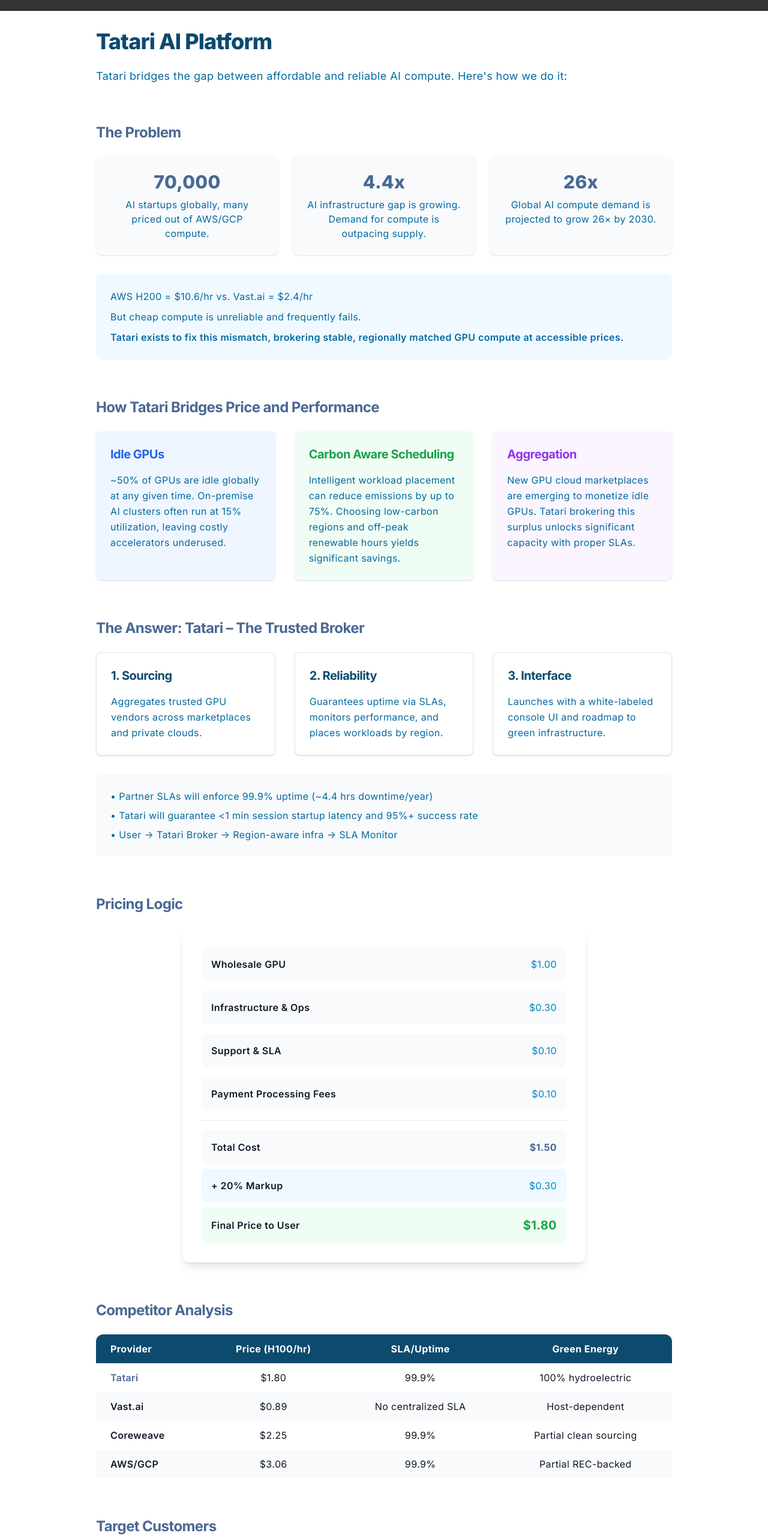
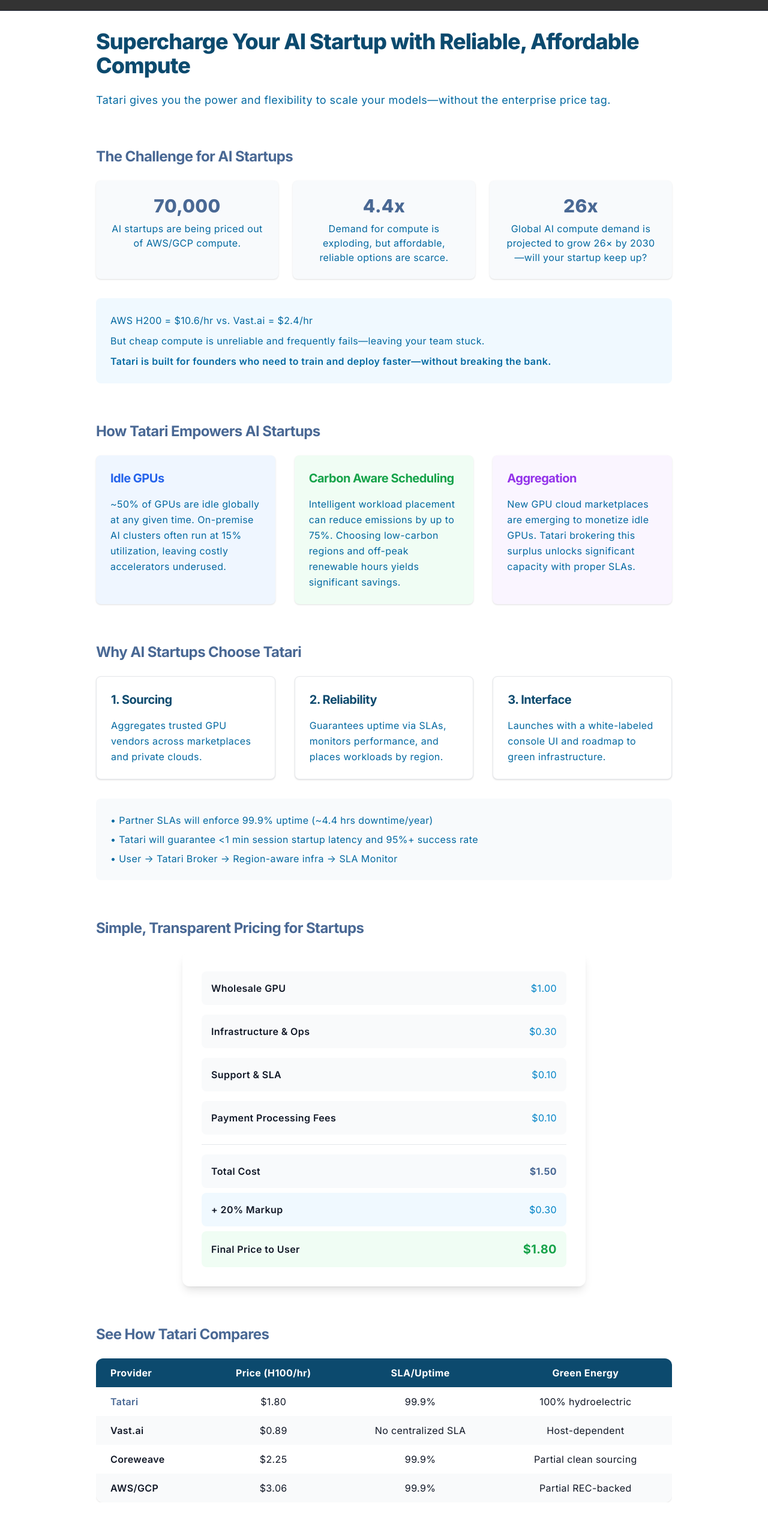
Before and after one commit to Andopher/TatariSystems, a React (Vite) app in the folder frontend/: page /ai-platform in a window 1280 px wide. Shown: the part 47-2607 px from the top of the page at 60% size. Built offline with nearby package versions, Linux system fonts and the light colour scheme.

Commit message:
content update

```diff
--- a/frontend/src/components/Footer.tsx
+++ b/frontend/src/components/Footer.tsx
@@ -69,7 +69,7 @@
     {
       icon: MapPin,
       label: 'Headquarters',
-      value: 'San Francisco, CA',
+      value: 'Boston, MA',
       href: '#'
     }
   ]
--- a/frontend/src/pages/AIPlatform.tsx
+++ b/frontend/src/pages/AIPlatform.tsx
@@ -7,35 +7,35 @@
     <Navbar />
     <div className="pt-24 pb-16 px-4 sm:px-6 lg:px-8 max-w-5xl mx-auto">
       <motion.section initial={{ opacity: 0, y: 30 }} whileInView={{ opacity: 1, y: 0 }} transition={{ duration: 0.7 }} viewport={{ once: true }} className="mb-16">
-        <h1 className="text-4xl font-extrabold text-secondary-900 mb-6">Tatari AI Platform</h1>
-        <p className="text-lg text-secondary-700 mb-8">Tatari bridges the gap between affordable and reliable AI compute. Here's how we do it:</p>
+        <h1 className="text-4xl font-extrabold text-secondary-900 mb-6">Supercharge Your AI Startup with Reliable, Affordable Compute</h1>
+        <p className="text-lg text-secondary-700 mb-8">Tatari gives you the power and flexibility to scale your models—without the enterprise price tag.</p>
       </motion.section>
 
       <motion.section initial={{ opacity: 0, y: 30 }} whileInView={{ opacity: 1, y: 0 }} transition={{ duration: 0.7, delay: 0.1 }} viewport={{ once: true }} className="mb-16">
-        <h2 className="text-2xl font-bold text-primary-600 mb-6">The Problem</h2>
+        <h2 className="text-2xl font-bold text-primary-600 mb-6">The Challenge for AI Startups</h2>
         <div className="grid grid-cols-1 md:grid-cols-3 gap-6 mb-8">
           <div className="bg-primary-50 rounded-lg p-6 shadow text-center">
             <div className="text-3xl font-extrabold text-primary-600 mb-2">70,000</div>
-            <div className="text-secondary-700">AI startups globally, many priced out of AWS/GCP compute.</div>
+            <div className="text-secondary-700">AI startups are being priced out of AWS/GCP compute.</div>
           </div>
           <div className="bg-primary-50 rounded-lg p-6 shadow text-center">
             <div className="text-3xl font-extrabold text-primary-600 mb-2">4.4x</div>
-            <div className="text-secondary-700">AI infrastructure gap is growing. Demand for compute is outpacing supply.</div>
+            <div className="text-secondary-700">Demand for compute is exploding, but affordable, reliable options are scarce.</div>
           </div>
           <div className="bg-primary-50 rounded-lg p-6 shadow text-center">
             <div className="text-3xl font-extrabold text-primary-600 mb-2">26x</div>
-            <div className="text-secondary-700">Global AI compute demand is projected to grow 26× by 2030.</div>
+            <div className="text-secondary-700">Global AI compute demand is projected to grow 26× by 2030—will your startup keep up?</div>
           </div>
         </div>
         <div className="bg-secondary-50 rounded-lg p-6">
           <p className="text-secondary-700 mb-2">AWS H200 = $10.6/hr vs. Vast.ai = $2.4/hr</p>
-          <p className="text-secondary-700 mb-2">But cheap compute is unreliable and frequently fails.</p>
-          <p className="text-secondary-700 font-semibold">Tatari exists to fix this mismatch, brokering stable, regionally matched GPU compute at accessible prices.</p>
+          <p className="text-secondary-700 mb-2">But cheap compute is unreliable and frequently fails—leaving your team stuck.</p>
+          <p className="text-secondary-700 font-semibold">Tatari is built for founders who need to train and deploy faster—without breaking the bank.</p>
         </div>
       </motion.section>
 
       <motion.section initial={{ opacity: 0, y: 30 }} whileInView={{ opacity: 1, y: 0 }} transition={{ duration: 0.7, delay: 0.2 }} viewport={{ once: true }} className="mb-16">
-        <h2 className="text-2xl font-bold text-primary-600 mb-6">How Tatari Bridges Price and Performance</h2>
+        <h2 className="text-2xl font-bold text-primary-600 mb-6">How Tatari Empowers AI Startups</h2>
         <div className="grid grid-cols-1 md:grid-cols-3 gap-8">
           <div className="bg-blue-50 rounded-lg p-6 shadow">
             <h3 className="text-xl font-bold text-blue-600 mb-4">Idle GPUs</h3>
@@ -53,7 +53,7 @@
       </motion.section>
 
       <motion.section initial={{ opacity: 0, y: 30 }} whileInView={{ opacity: 1, y: 0 }} transition={{ duration: 0.7, delay: 0.3 }} viewport={{ once: true }} className="mb-16">
-        <h2 className="text-2xl font-bold text-primary-600 mb-6">The Answer: Tatari – The Trusted Broker</h2>
+        <h2 className="text-2xl font-bold text-primary-600 mb-6">Why AI Startups Choose Tatari</h2>
         <div className="grid grid-cols-1 md:grid-cols-3 gap-8 mb-8">
           <div className="bg-white rounded-lg p-6 shadow border">
             <h3 className="text-xl font-bold text-secondary-900 mb-4">1. Sourcing</h3>
@@ -78,7 +78,7 @@
       </motion.section>
 
       <motion.section initial={{ opacity: 0, y: 30 }} whileInView={{ opacity: 1, y: 0 }} transition={{ duration: 0.7, delay: 0.4 }} viewport={{ once: true }} className="mb-16">
-        <h2 className="text-2xl font-bold text-primary-600 mb-6">Pricing Logic</h2>
+        <h2 className="text-2xl font-bold text-primary-600 mb-6">Simple, Transparent Pricing for Startups</h2>
         <div className="bg-white rounded-xl p-8 shadow-lg max-w-2xl mx-auto">
           <div className="space-y-4">
             <div className="flex justify-between items-center p-4 bg-gray-50 rounded-lg">
@@ -116,7 +116,7 @@
       </motion.section>
 
       <motion.section initial={{ opacity: 0, y: 30 }} whileInView={{ opacity: 1, y: 0 }} transition={{ duration: 0.7, delay: 0.5 }} viewport={{ once: true }} className="mb-16">
-        <h2 className="text-2xl font-bold text-primary-600 mb-6">Competitor Analysis</h2>
+        <h2 className="text-2xl font-bold text-primary-600 mb-6">See How Tatari Compares</h2>
         <div className="overflow-x-auto">
           <table className="w-full bg-white rounded-xl shadow overflow-hidden">
             <thead className="bg-secondary-900 text-white">
@@ -158,7 +158,7 @@
       </motion.section>
 
       <motion.section initial={{ opacity: 0, y: 30 }} whileInView={{ opacity: 1, y: 0 }} transition={{ duration: 0.7, delay: 0.6 }} viewport={{ once: true }} className="mb-16">
-        <h2 className="text-2xl font-bold text-primary-600 mb-6">Target Customers</h2>
+        <h2 className="text-2xl font-bold text-primary-600 mb-6">Built for AI Innovators</h2>
         <div className="grid grid-cols-1 md:grid-cols-2 gap-8">
           <div className="bg-blue-50 rounded-lg p-6 shadow">
             <h3 className="text-xl font-bold text-blue-600 mb-4">AI/ML Startups</h3>
@@ -178,7 +178,7 @@
       </motion.section>
 
       <motion.section initial={{ opacity: 0, y: 30 }} whileInView={{ opacity: 1, y: 0 }} transition={{ duration: 0.7, delay: 0.7 }} viewport={{ once: true }} className="mb-16">
-        <h2 className="text-2xl font-bold text-primary-600 mb-6">What If We Could Bridge Price and Performance?</h2>
+        <h2 className="text-2xl font-bold text-primary-600 mb-6">Ready to Scale Your AI Startup?</h2>
         <div className="bg-gradient-to-r from-primary-50 to-secondary-50 rounded-lg p-8 shadow">
           <ul className="space-y-4 text-secondary-700 mb-6">
             <li className="flex items-start">
@@ -194,7 +194,7 @@
               <span>Can we build a global-first infrastructure that's also green and regulation-friendly?</span>
             </li>
           </ul>
-          <p className="text-lg font-semibold text-secondary-900">We believe the answer is yes, and Tatari is how.</p>
+          <p className="text-lg font-semibold text-secondary-900 mt-6">Get started with Tatari and unlock the compute your team needs to innovate and grow.</p>
         </div>
       </motion.section>
     </div>
--- a/frontend/src/pages/About.tsx
+++ b/frontend/src/pages/About.tsx
@@ -120,8 +120,8 @@
             <h3 className="text-xl font-bold text-primary-700 mb-2">Ready to get started?</h3>
             <p className="text-secondary-700 mb-4">Sign up for a free trial or schedule a demo.</p>
             <div className="flex flex-col sm:flex-row gap-4 justify-center items-center">
-              <a href="mailto:support@tatari.ai" className="px-6 py-3 rounded-full bg-primary-500 text-white font-semibold shadow hover:bg-primary-600 transition-colors">Contact Us</a>
-              <a href="tel:+18005551234" className="px-6 py-3 rounded-full bg-secondary-900 text-white font-semibold shadow hover:bg-secondary-700 transition-colors">+1 (800) 555-1234</a>
+              <a href="mailto:support@tatari.ai" className="btn-primary">Contact Us</a>
+              <a href="tel:+18005551234" className="btn-secondary">+1 (800) 555-1234</a>
             </div>
             <div className="mt-6 flex justify-center gap-6 text-primary-600">
               <a href="https://twitter.com/tatari" target="_blank" rel="noopener noreferrer">Twitter</a>
--- a/frontend/src/pages/Contact.tsx
+++ b/frontend/src/pages/Contact.tsx
@@ -50,7 +50,7 @@
           <h2 className="text-2xl font-bold text-secondary-900 mb-4">Company Info</h2>
           <div className="mb-2">Email: <a href="mailto:info@tatarisystems.com" className="text-primary-600">info@tatarisystems.com</a></div>
           <div className="mb-2">Phone: <a href="tel:+15551234567" className="text-primary-600">+1 (555) 123-4567</a></div>
-          <div className="mb-2">Headquarters: San Francisco, CA</div>
+          <div className="mb-2">Headquarters: Boston, MA</div>
         </motion.section>
         <motion.section initial={{ opacity: 0, y: 30 }} whileInView={{ opacity: 1, y: 0 }} transition={{ duration: 0.7, delay: 0.3 }} viewport={{ once: true }}>
           <h2 className="text-2xl font-bold text-secondary-900 mb-4">Global Offices</h2>
--- a/frontend/src/pages/Home.tsx
+++ b/frontend/src/pages/Home.tsx
@@ -203,10 +203,10 @@
               Powering tomorrow, today.
             </h1>
             <h2 className="text-primary-500 text-2xl md:text-3xl font-bold mb-4">
-              Asset-Light GPU Brokerage
+              Launch your next AI project with Tatari's trusted GPU platform—fast, sustainable, and always available.
             </h2>
             <p className="text-gray-300 text-lg md:text-xl max-w-2xl mx-auto">
-              The trusted broker for affordable AI compute
+              Get started in minutes. No commitments. No hidden fees.
             </p>
           </motion.div>
 
@@ -217,7 +217,7 @@
             className="group flex items-center px-8 py-4 rounded-full border border-white/60 bg-black/60 hover:bg-white/10 transition-all duration-200 focus:outline-none focus:ring-2 focus:ring-primary-500 text-white font-semibold text-lg shadow-lg"
             style={{backdropFilter: 'blur(4px)'}}
           >
-            <span className="mr-4 text-primary-500">Explore Products</span>
+            <span className="mr-4 text-primary-500">Get Started</span>
             <span className="flex items-center justify-center w-8 h-8 rounded-full border border-white/40 group-hover:bg-primary-500 group-hover:text-white transition-all">
               <ArrowRight className="w-5 h-5 group-hover:translate-x-1 transition-transform" />
             </span>
@@ -236,10 +236,10 @@
             className="text-center mb-16"
           >
             <h2 className="text-4xl font-bold text-secondary-900 mb-6">
-              The Problem
+              Struggling to Find Affordable, Reliable AI Compute?
             </h2>
             <p className="text-xl text-secondary-600 max-w-3xl mx-auto">
-              The AI infrastructure gap is growing. Demand for compute is outpacing supply, leaving startups priced out of hyperscaler clouds or stuck with unreliable, low-cost alternatives.
+              Tatari delivers enterprise-grade GPUs at startup-friendly prices—no more compromises. Get the power you need, when you need it, without breaking the bank.
             </p>
           </motion.div>
 
@@ -351,10 +351,10 @@
             className="text-center mb-16"
           >
             <h2 className="text-4xl font-bold text-secondary-900 mb-6">
-              How Tatari Bridges Price and Performance
+              Why Choose Tatari?
             </h2>
             <p className="text-xl text-secondary-600 max-w-3xl mx-auto">
-              We solve the compute reliability problem through intelligent aggregation and carbon-aware scheduling
+              Guaranteed uptime, transparent pricing, and green energy—so you can focus on building, not infrastructure.
             </p>
           </motion.div>
 
@@ -432,10 +432,10 @@
             className="text-center mb-16"
           >
             <h2 className="text-4xl font-bold text-secondary-900 mb-6">
-              Competitor Analysis
+              Compare Your Options
             </h2>
             <p className="text-xl text-secondary-600 max-w-3xl mx-auto">
-              Tatari offers the best balance of price, reliability, and sustainability
+              See how Tatari stacks up on price, reliability, and sustainability—so you can make the best choice for your business.
             </p>
           </motion.div>
 
@@ -488,10 +488,10 @@
             className="text-center mb-16"
           >
             <h2 className="text-4xl font-bold text-secondary-900 mb-6">
-              Target Customers
+              Who Is Tatari For?
             </h2>
             <p className="text-xl text-secondary-600 max-w-3xl mx-auto">
-              These users are compute-intensive, price-sensitive, and care deeply about latency and deployment flexibility
+              Tatari is built for teams who need scalable, affordable, and reliable compute—without the headaches of traditional cloud providers.
             </p>
           </motion.div>
 
@@ -549,10 +549,10 @@
             className="text-center mb-16"
           >
             <h2 className="text-4xl font-bold text-secondary-900 mb-6">
-              Pricing Logic
+              Simple, Transparent Pricing
             </h2>
             <p className="text-xl text-secondary-600">
-              Transparent pricing with 20% markup for sustainable operations
+              Know exactly what you'll pay—no surprises, no hidden fees. Just powerful compute at a fair price.
             </p>
           </motion.div>
 
@@ -609,10 +609,10 @@
             viewport={{ once: true }}
           >
             <h2 className="text-4xl font-bold text-white mb-6">
-              Ready to Scale Sustainably?
+              Start Building with Tatari Today
             </h2>
             <p className="text-xl text-white/90 mb-8 max-w-2xl mx-auto">
-              Join the future of sustainable computing. Let's discuss how our infrastructure can power your growth.
+              Get instant access to powerful GPUs. Try for free or schedule a demo—no commitment required.
             </p>
             <div className="flex flex-col sm:flex-row gap-6 justify-center">
               <motion.button
--- a/frontend/vite.config.ts
+++ b/frontend/vite.config.ts
@@ -12,10 +12,10 @@
     },
   },
   server: {
-    port: 3000,
+    port: 3002,
     proxy: {
       '/api': {
-        target: 'http://localhost:8000',
+        target: 'http://localhost:8002',
         changeOrigin: true,
       },
     },
```
Also changed, not shown: 1 other file (tests, documents, lock files or other folders).
